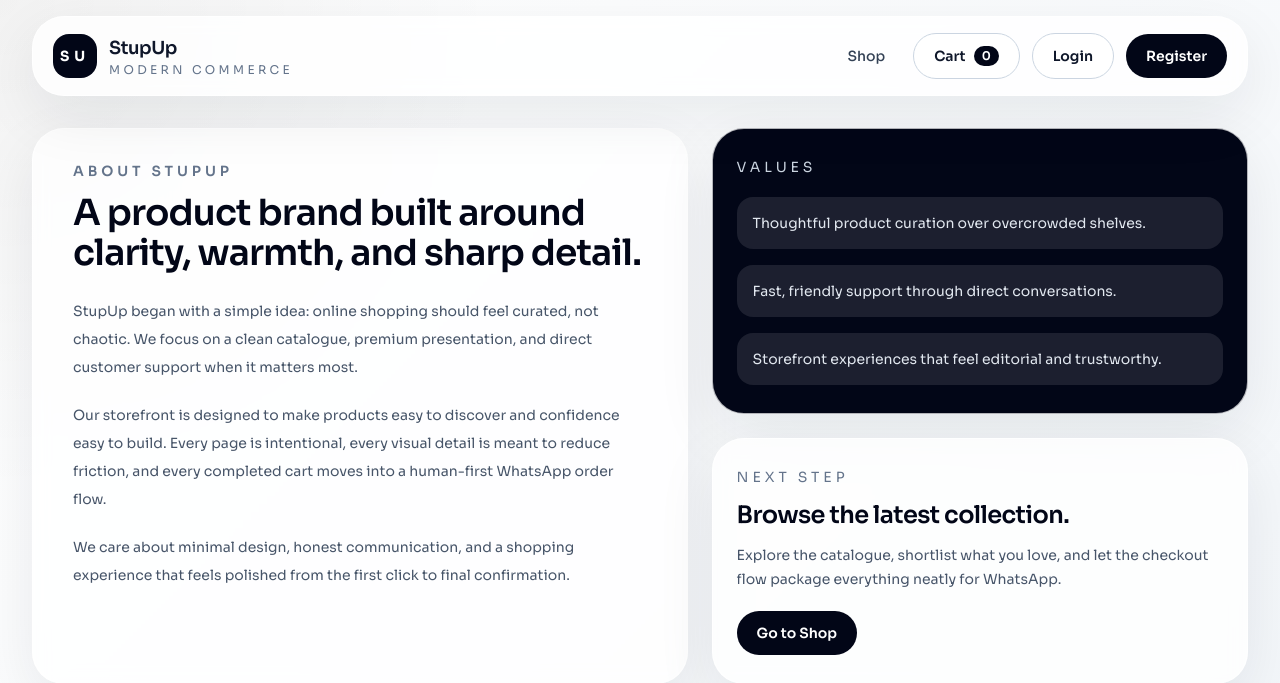
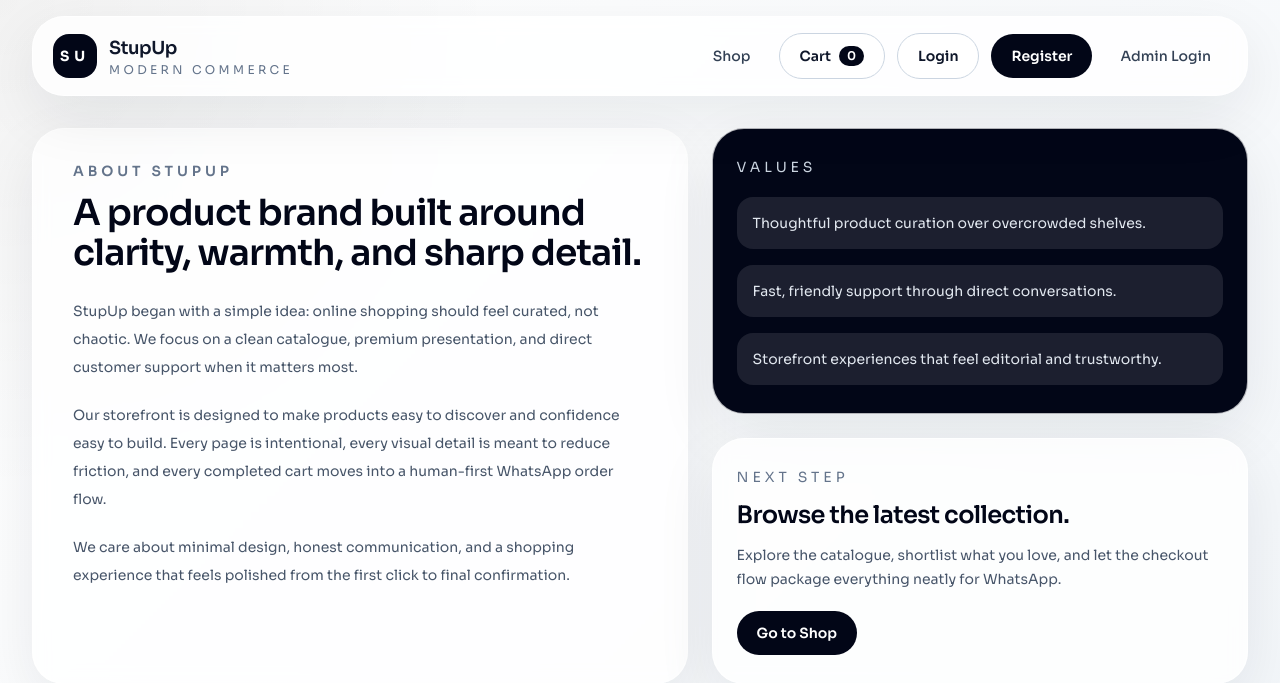
Before and after one commit to thoufeeq-xz7/site-shop, a Django app: page /about/ in a window 1280 px wide. Shown: the top 683 px of the page. Run offline with Django 4.2, Linux system fonts and the light colour scheme; some libraries are stand-ins or nearby versions.

Commit message:
Add admin dashboard login flow

```diff
--- a/templates/store/base.html
+++ b/templates/store/base.html
@@ -88,7 +88,9 @@
                     {% endif %}
                     {% if request.user.is_staff or request.user.is_superuser %}
                         <a href="{% url 'admin_dashboard' %}" class="rounded-full px-4 py-2 text-sm font-medium text-slate-700 transition hover:bg-slate-100">Admin</a>
-                    {% else %}                    {% endif %}
+                    {% else %}
+                        <a href="{% url 'admin_login' %}" class="rounded-full px-4 py-2 text-sm font-medium text-slate-700 transition hover:bg-slate-100">Admin Login</a>
+                    {% endif %}
                 </div>
             </nav>
             <div id="mobile-menu" class="card-panel mt-3 hidden px-4 py-4 md:hidden">
```
